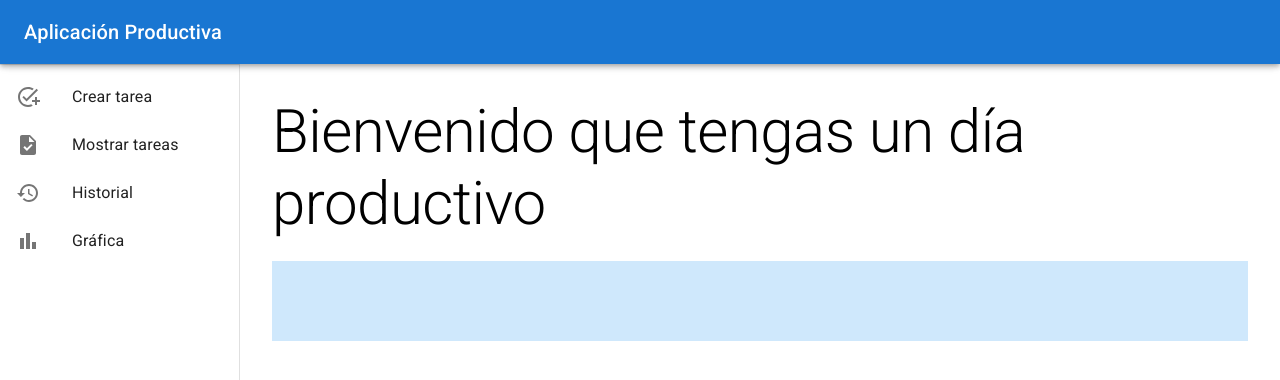
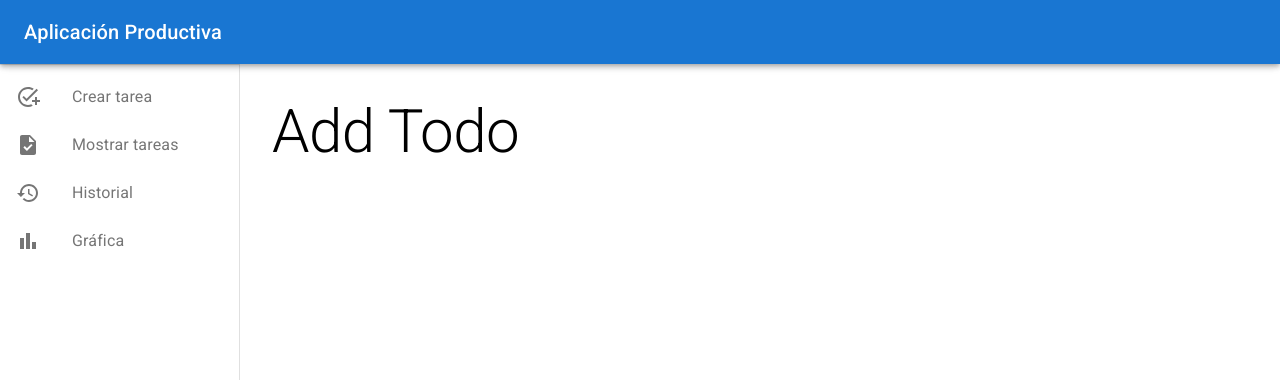
Before and after one commit to Juggantiss/productivity-app, a React (Vite) app: page / in a window 1280 px wide. Shown: the top 380 px of the page. Built offline with nearby package versions, Linux system fonts and the light colour scheme.

Commit message:
Cambio de Dashboard por AddTodo

```diff
--- a/src/components/Sidebar/ListSideBar.jsx
+++ b/src/components/Sidebar/ListSideBar.jsx
@@ -8,6 +8,7 @@ import {
   ListItemIcon,
   ListItemText
 } from "@mui/material";
+import { Link } from "react-router-dom";
 
 import { items } from "../../utils/itemsMenu";
 
@@ -17,7 +18,16 @@ const ListSideBar = () => (
     <Divider />
     <List>
       {items.map((item) => (
-        <ListItem key={item.id} disablePadding>
+        <Link
+          key={item.id}
+          to={item.route}
+          style={{ textDecoration: "none", color: "rgba(0, 0, 0, 0.54)" }}
+        >
+          <ListItem
+            key={item.id}
+            disablePadding
+            onClick={() => console.log(item.route)}
+          >
             <ListItemButton>
               <ListItemIcon>
                 <item.Icon />
@@ -25,6 +35,7 @@ const ListSideBar = () => (
               <ListItemText primary={item.text} />
             </ListItemButton>
           </ListItem>
+        </Link>
       ))}
     </List>
   </Box>
--- a/src/main.jsx
+++ b/src/main.jsx
@@ -3,6 +3,7 @@ import ReactDOM from "react-dom/client";
 import { BrowserRouter } from "react-router-dom";
 import { Provider } from "react-redux";
 import { store } from "./redux/store";
+import Layout from "./containers/Layout";
 import App from "./routes/App";
 import "@fontsource/roboto/300.css";
 import "@fontsource/roboto/400.css";
@@ -13,7 +14,9 @@ ReactDOM.createRoot(document.getElementById("root")).render(
   <React.StrictMode>
     <BrowserRouter>
       <Provider store={store}>
-        <App />
+        <Layout>
+          <App />
+        </Layout>
       </Provider>
     </BrowserRouter>
   </React.StrictMode>
--- /dev/null
+++ b/src/pages/AddTodo.jsx
@@ -0,0 +1,9 @@
+import Typography from "@mui/material/Typography";
+
+const AddTodo = () => (
+  <Typography variant="h2" component="div" gutterBottom>
+    Add Todo
+  </Typography>
+);
+
+export default AddTodo;
--- a/src/pages/Dashboard.jsx
+++ /dev/null
@@ -1,16 +0,0 @@
-import { Box } from "@mui/material";
-import Typography from "@mui/material/Typography";
-import Layout from "../containers/Layout";
-
-const Dashboard = () => {
-  return (
-    <Layout>
-      <Typography variant="h2" component="div" gutterBottom>
-        Bienvenido que tengas un día productivo
-      </Typography>
-      <Box sx={{ bgcolor: "#cfe8fc", height: "10vh" }} />
-    </Layout>
-  );
-};
-
-export default Dashboard;
--- a/src/routes/App.jsx
+++ b/src/routes/App.jsx
@@ -1,11 +1,19 @@
 import { Routes, Route } from "react-router-dom";
-import Dashboard from "../pages/Dashboard";
+import Typography from "@mui/material/Typography";
+import AddTodo from "../pages/AddTodo";
 
 function App() {
   return (
     <Routes>
-      <Route path="/" element={<Dashboard />} />
-      <Route path="*" element={<h1>404 page not found</h1>} />
+      <Route path="/" element={<AddTodo />} />
+      <Route
+        path="*"
+        element={
+          <Typography variant="h1" component="div" gutterBottom>
+            404 page not found
+          </Typography>
+        }
+      />
     </Routes>
   );
 }
--- a/src/utils/itemsMenu.js
+++ b/src/utils/itemsMenu.js
@@ -4,8 +4,8 @@ import HistoryIcon from "@mui/icons-material/History";
 import BarChartIcon from "@mui/icons-material/BarChart";
 
 export const items = [
-  { id: 1, text: "Crear tarea", Icon: AddTaskIcon },
-  { id: 2, text: "Mostrar tareas", Icon: TaskIcon },
-  { id: 3, text: "Historial", Icon: HistoryIcon },
-  { id: 4, text: "Gráfica", Icon: BarChartIcon }
+  { id: 1, text: "Crear tarea", Icon: AddTaskIcon, route: "/" },
+  { id: 2, text: "Mostrar tareas", Icon: TaskIcon, route: "tasks" },
+  { id: 3, text: "Historial", Icon: HistoryIcon, route: "history" },
+  { id: 4, text: "Gráfica", Icon: BarChartIcon, route: "charts" }
 ];
```
Lines whose indentation alone changed are shown as unchanged.
